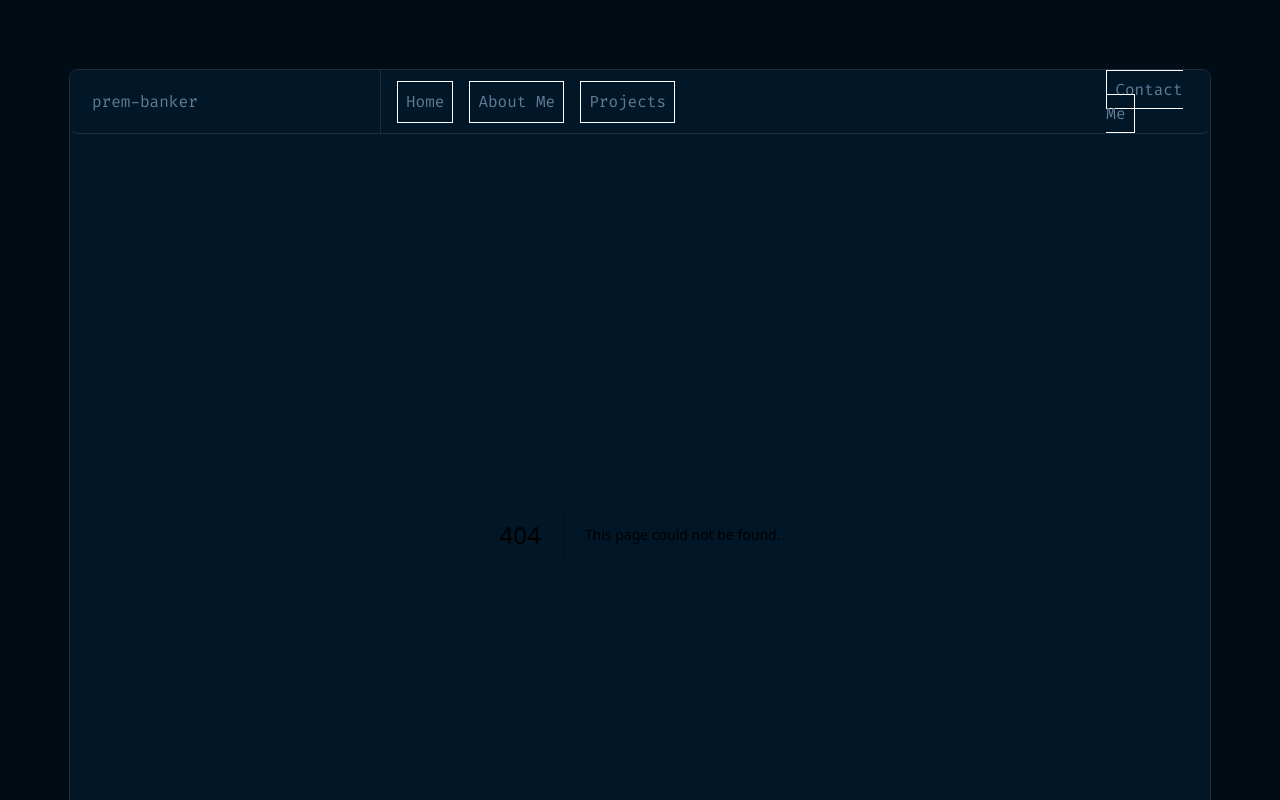
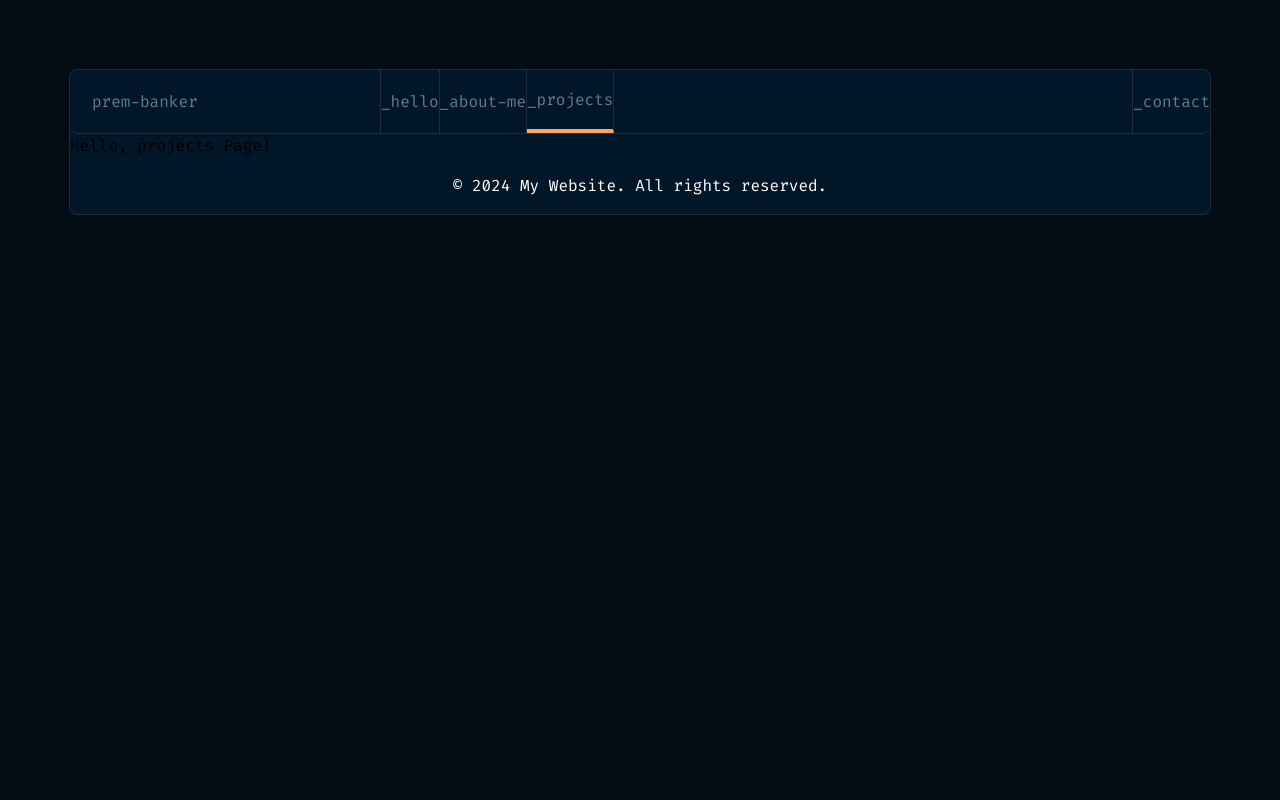
Before and after one commit to prem-banker/pro-folio, a Next.js app: page /projects in a window 1280 px wide. Before the commit this address had no page. Shown: the top 800 px of the page. Built offline with nearby package versions, Linux system fonts and the light colour scheme.

Commit message:
committing header as  completed for now

```diff
--- /dev/null
+++ b/src/app/about/page.tsx
@@ -0,0 +1,4 @@
+// `app/dashboard/page.tsx` is the UI for the `/dashboard` URL
+export default function Page() {
+    return <h1>Hello, about Page!</h1>
+  }
--- a/src/app/components/header.tsx
+++ b/src/app/components/header/header.tsx
@@ -1,54 +1,45 @@
 // components/Header.tsx
 import React from 'react';
 import Link from 'next/link';
+import NavItem from './navitem';
 
 const Header: React.FC = () => {
   return (
     <header className="bg-primaryLightNavyBlue text-secondaryLightBlue h-16 flex items-center justify-between border-b border-line rounded-lg">
       <div className="container mx-auto  h-full ">
-        <div className="flex space-x-4  h-full items-center">
+        <div className="flex   h-full items-center">
           <div className="w-[311px] pl-[22px] border-r border-line h-full flex-vertical-center">
-            <Link href="/" passHref className="  hover:text-secondaryFluorescentGreen">
+            <Link href="/" passHref className="hover:text-secondaryFluorescentGreen">
               prem-banker
             </Link>
           </div>
 
-          <Link
+          <NavItem href="/" text="_hello" paddingX={18} />
+
+          <NavItem href="/about" text="_about-me" paddingX={18} />
+
+          <NavItem href="/projects" text="_projects" paddingX={18} />
+
+          {/* <Link
             href="/"
             passHref
             className="text-labels border border-secondaryWhite p-2 hover:bg-secondaryLightBlue">
 
             Home
 
-          </Link>
-          <Link
+          </Link> */}
+          {/* <Link
             href="/about"
             passHref
             className="text-labels border border-secondaryWhite p-2 hover:bg-secondaryLightBlue">
 
             About Me
 
-          </Link>
-          <Link
-            href="/projects"
-            passHref
-            className="text-labels border border-secondaryWhite p-2 hover:bg-secondaryLightBlue">
+          </Link> */}
 
-            Projects
-
-          </Link>
         </div>
       </div>
-      <div>
-        <Link
-          href="/contact"
-          passHref
-          className="text-labels border border-secondaryWhite p-2 hover:bg-secondaryLightBlue">
-
-          Contact Me
-
-        </Link>
-      </div>
+      <NavItem href="/contact" text="_contact" paddingX={18} borderLeft={true} borderRight={false}  />
     </header>
   );
 };
--- /dev/null
+++ b/src/app/components/header/navitem.tsx
@@ -0,0 +1,32 @@
+'use client'
+
+import Link from 'next/link';
+import { usePathname, useRouter } from 'next/navigation';
+
+interface NavItemProps {
+    text: string;
+    href: string;
+    paddingX?: number;
+    borderLeft?: boolean;
+    borderRight?: boolean
+}
+
+const NavItem: React.FC<NavItemProps> = ({ text, href, paddingX = 2, borderLeft = false, borderRight = true }) => {
+    const paddingClass = `px-[${paddingX}px]`;
+
+    const horizontalBorder = `${borderLeft ? 'border-l border-line ' : ' '} ${borderRight ? 'border-r border-line ' : ' '}  `
+
+    const isActive = usePathname() === href;
+    const verticalBorder = `${isActive ? 'border-b border-b-accentOrange border-b-4' : ''}`
+
+    return (
+
+        <div className={`${paddingClass} ${verticalBorder} ${horizontalBorder} h-full flex-vertical-center`}>
+            <Link href={`${href}`} passHref className="hover:text-secondaryFluorescentGreen">
+                {text}
+            </Link>
+        </div>
+    );
+};
+
+export default NavItem;
--- a/src/app/layout.tsx
+++ b/src/app/layout.tsx
@@ -2,7 +2,7 @@ import type { Metadata } from "next";
 import { Fira_Code, Inter } from "next/font/google";
 
 import "./globals.css";
-import Header from "./components/header";
+import Header from "./components/header/header";
 import Footer from "./components/footer";
 
 // const inter = Inter({ subsets: ["latin"] });
--- /dev/null
+++ b/src/app/projects/page.tsx
@@ -0,0 +1,4 @@
+// `app/dashboard/page.tsx` is the UI for the `/dashboard` URL
+export default function Page() {
+    return <h1>Hello, projects Page!</h1>
+  }
```
